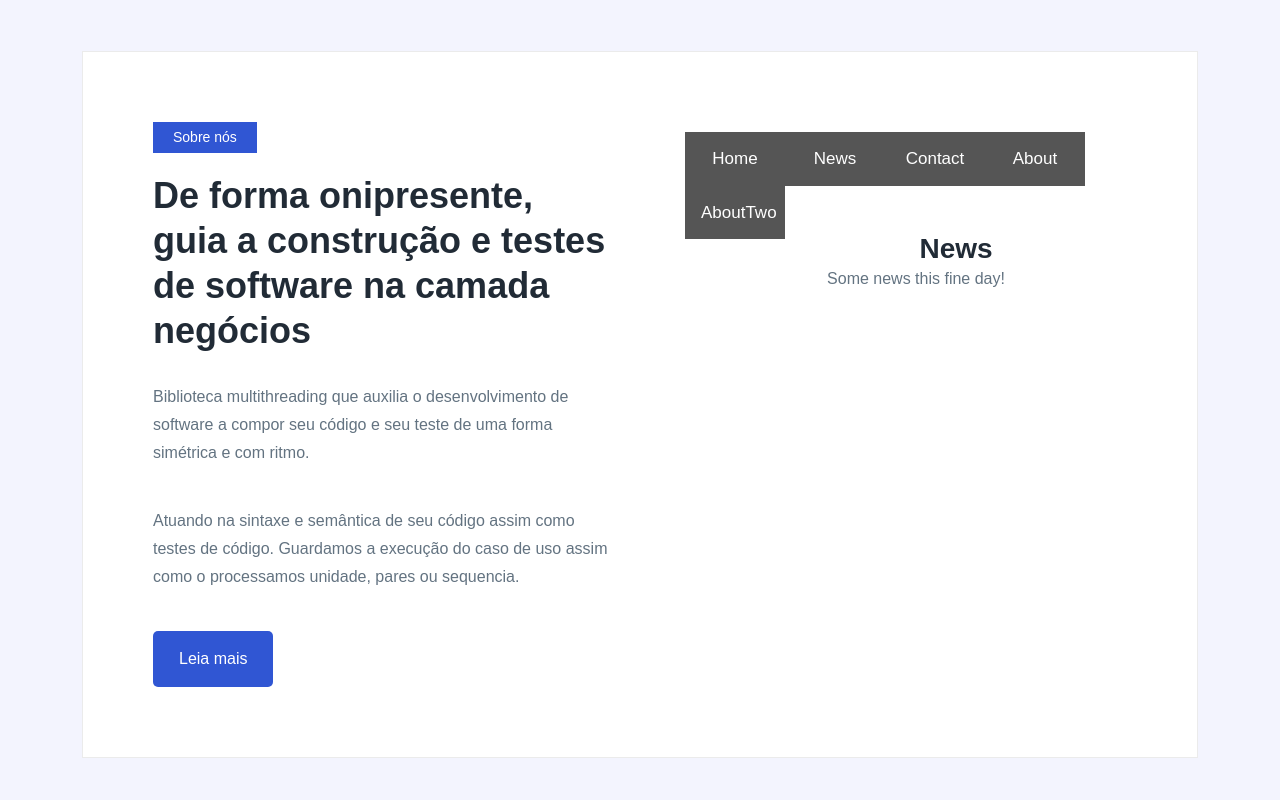
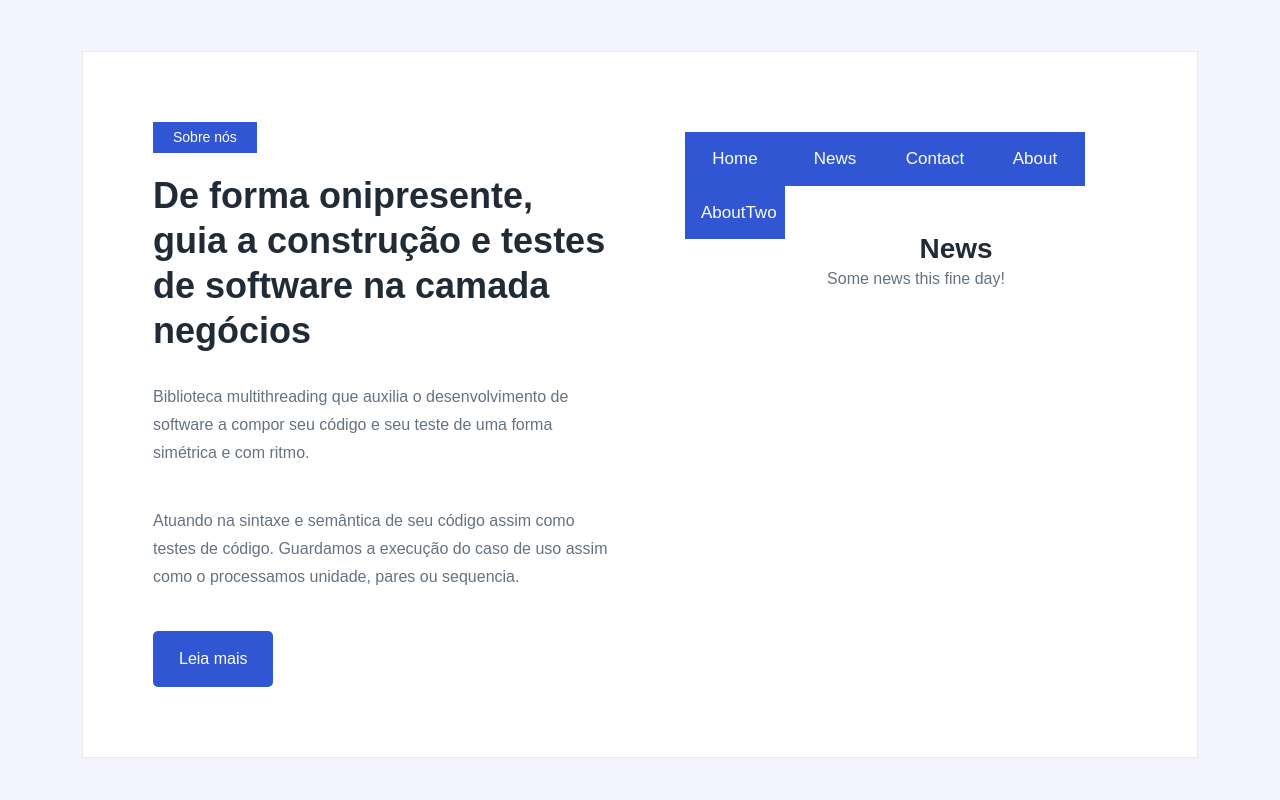
Before and after one commit to v2SoftwareHouse/ode-style, a plain HTML site: page index.html in a window 1280 px wide. Shown: the part 2240-3040 px from the top of the page. Drawn offline with Linux system fonts and the light colour scheme.

Commit message:
update tab

```diff
--- a/assets/css/tab-styles.css
+++ b/assets/css/tab-styles.css
@@ -7,7 +7,7 @@ body, html {
 
 /* Style tab links */
 .tablink {
-  background-color: #555;
+  background-color: #3056d3;
   color: white;
   float: left;
   border: none;
@@ -19,7 +19,7 @@ body, html {
 }
 
 .tablink:hover {
-  background-color: #3056d3;
+  background-color: #777;
 }
 
 /* Style the tab content (and add height:100% for full page content) */
```
